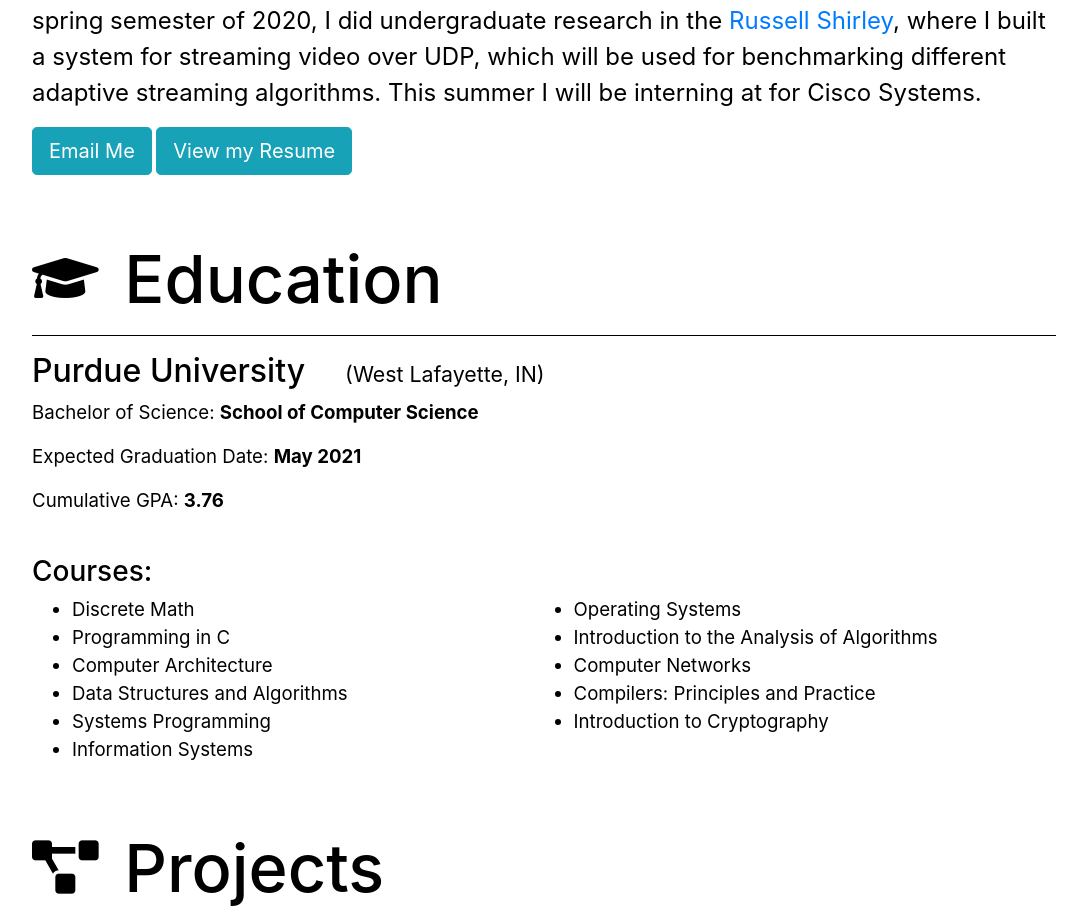
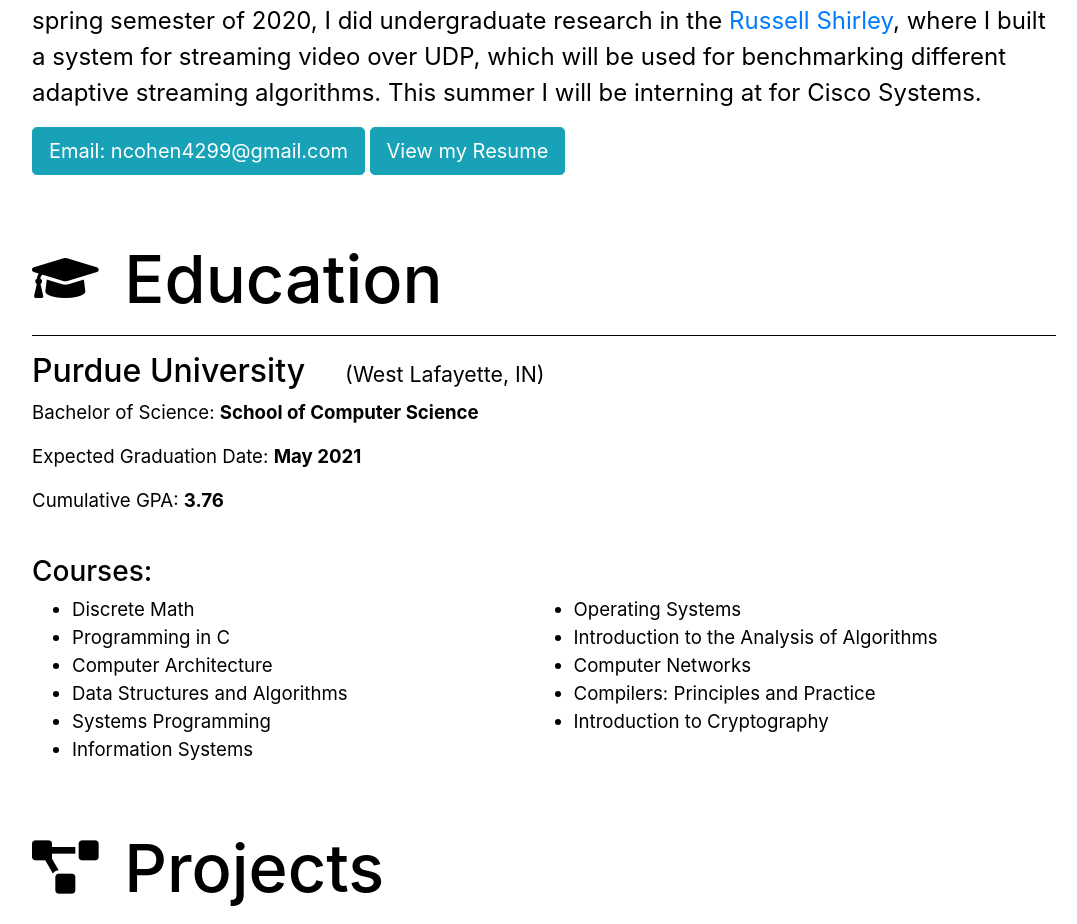
Before and after one commit to najaco/personal-website, a React (Create React App) app: page / in a window 1280 px wide. Shown: the part 981-1905 px from the top of the page, without its empty margins (96-1173 px from the left). Built offline with nearby package versions, Linux system fonts and the light colour scheme.

Commit message:
Changed email button

```diff
--- a/src/pages/AboutMe.js
+++ b/src/pages/AboutMe.js
@@ -17,7 +17,7 @@ function About() {
           where I built a system for streaming video over UDP, which will be used for benchmarking different adaptive streaming algorithms.
           This summer I will be interning at for Cisco Systems.
         </p>
-        <Button variant="info" size="lg" onClick={() => window.location = "mailto:ncohen4299@gmail.com"}>Email Me</Button>{'    '}
+        <Button variant="info" size="lg" onClick={() => window.location = "mailto:ncohen4299@gmail.com"}>Email: ncohen4299@gmail.com</Button>{'    '}
         <Button variant="info" size="lg" onClick={() => window.location = Resume}>View my Resume</Button>{' '}
     </div>
 
```
